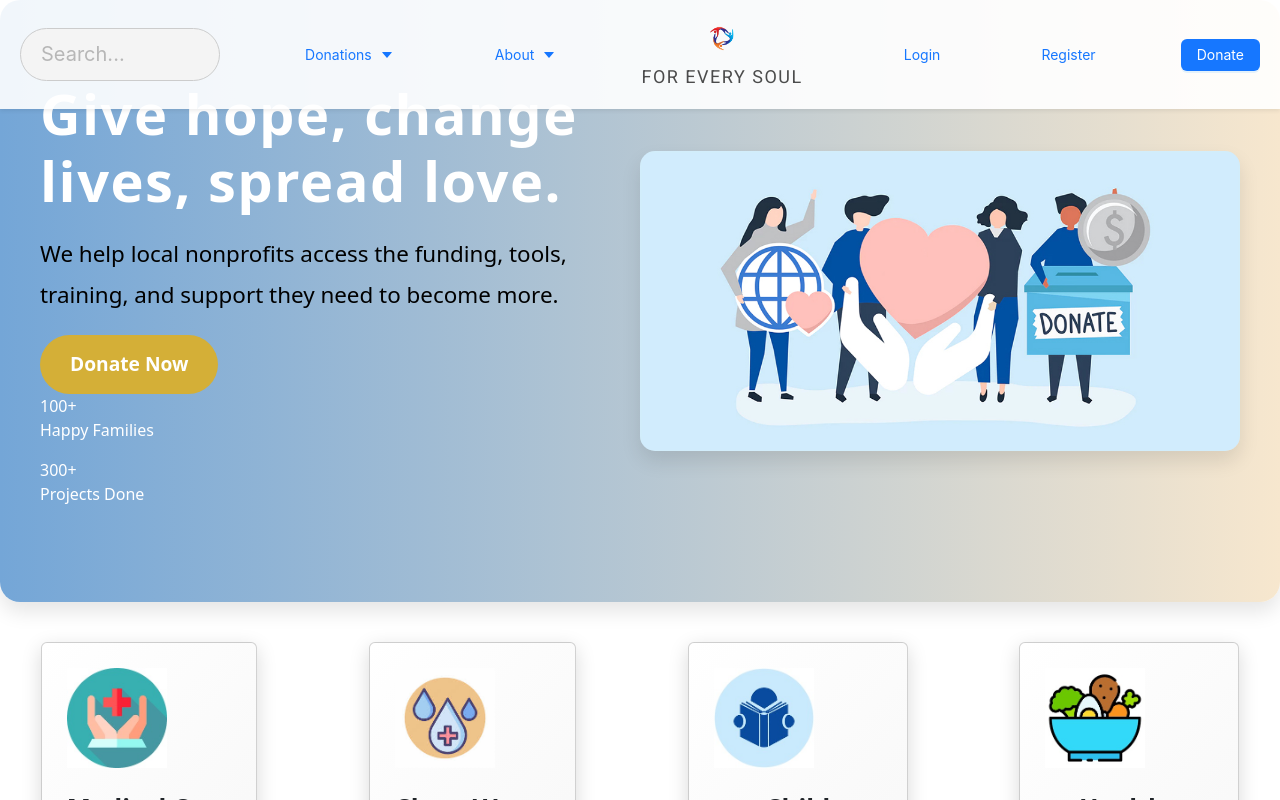
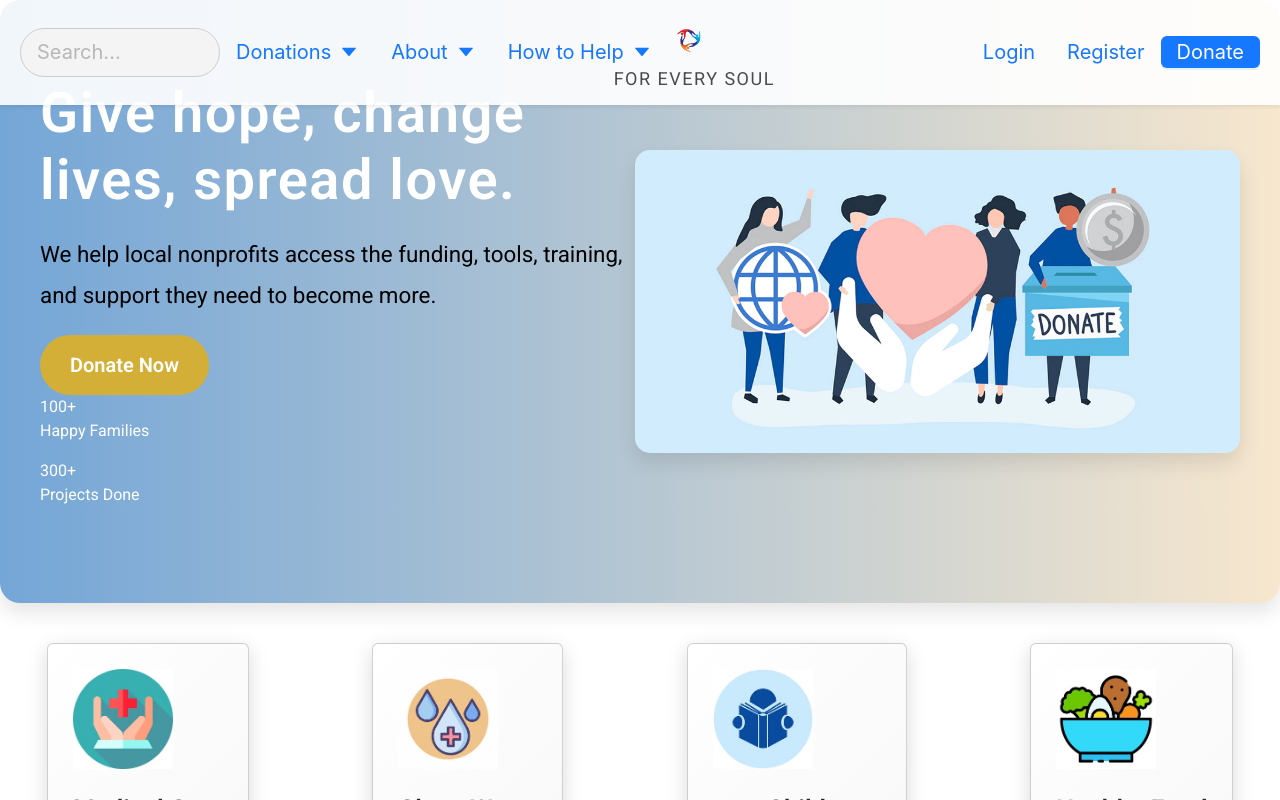
Before and after one commit to Subah-Zarin/FOR-EVERY-SOUL, a React (Create React App) app in the folder frontend/: page / in a window 1280 px wide. Shown: the top 800 px of the page. Built offline with nearby package versions, Linux system fonts and the light colour scheme.

Commit message:
Nav Bar edited

```diff
--- a/frontend/src/components/NavBar.js
+++ b/frontend/src/components/NavBar.js
@@ -14,30 +14,111 @@ const NavBar = () => {
   const handleRegisterClick = () => navigate('/register');
   const handleDonateClick = () => navigate('/donate');
 
+  const [donationsOpen, setDonationsOpen] = React.useState(false);
+  const [aboutOpen, setAboutOpen] = React.useState(false);
+  const [helpOpen, setHelpOpen] = React.useState(false);
+
+  const handleDropdownVisibility = (dropdown) => {
+    switch (dropdown) {
+      case 'donations':
+        setDonationsOpen(!donationsOpen);
+        break;
+      case 'about':
+        setAboutOpen(!aboutOpen);
+        break;
+      case 'help':
+        setHelpOpen(!helpOpen);
+        break;
+      default:
+        break;
+    }
+  };
+
   const donationsMenu = (
-    <Menu>
-      <Menu.Item key='1'>
-        <Link to='/medical'>Medical</Link>
+    <Menu
+      theme="dark"
+      style={{
+        borderRadius: '12px',
+        boxShadow: '0 4px 15px rgba(0, 0, 0, 0.1)',
+        padding: '10px',
+        backgroundColor: '#fff',
+      }}
+    >
+      <Menu.Item key="1" style={menuItemStyle}>
+        <Link to="/medical" style={menuLinkStyle}>
+          Medical
+        </Link>
       </Menu.Item>
-      <Menu.Item key='2'>
-        <Link to='/education'>Education</Link>
+      <Menu.Item key="2" style={menuItemStyle}>
+        <Link to="/education" style={menuLinkStyle}>
+          Education
+        </Link>
       </Menu.Item>
-      <Menu.Item key='3'>
-        <Link to='/disaster-relief'>Disaster Relief</Link>
+      <Menu.Item key="3" style={menuItemStyle}>
+        <Link to="/disaster-relief" style={menuLinkStyle}>
+          Disaster Relief
+        </Link>
       </Menu.Item>
     </Menu>
   );
 
   const aboutMenu = (
-    <Menu>
-      <Menu.Item key='1'>
-        <Link to='/our-mission'>Our Mission</Link>
+    <Menu
+      theme="dark"
+      style={{
+        borderRadius: '12px',
+        boxShadow: '0 4px 15px rgba(0, 0, 0, 0.1)',
+        padding: '10px',
+        backgroundColor: '#fff',
+      }}
+    >
+      <Menu.Item key="1" style={menuItemStyle}>
+        <Link to="/our-mission" style={menuLinkStyle}>
+          Our Mission
+        </Link>
       </Menu.Item>
-      <Menu.Item key='2'>
-        <Link to='/team'>Team</Link>
+      <Menu.Item key="2" style={menuItemStyle}>
+        <Link to="/team" style={menuLinkStyle}>
+          Team
+        </Link>
       </Menu.Item>
-      <Menu.Item key='3'>
-        <Link to='/impact'>Impact</Link>
+      <Menu.Item key="3" style={menuItemStyle}>
+        <Link to="/impact" style={menuLinkStyle}>
+          Impact
+        </Link>
+      </Menu.Item>
+    </Menu>
+  );
+
+  const helpMenu = (
+    <Menu
+      theme="dark"
+      style={{
+        borderRadius: '12px',
+        boxShadow: '0 4px 15px rgba(0, 0, 0, 0.1)',
+        padding: '10px',
+        backgroundColor: '#fff',
+      }}
+    >
+      <Menu.Item key="1" style={menuItemStyle}>
+        <Link to="/donate" style={menuLinkStyle}>
+          Donate
+        </Link>
+      </Menu.Item>
+      <Menu.Item key="2" style={menuItemStyle}>
+        <Link to="/volunteer" style={menuLinkStyle}>
+          Join as a Volunteer
+        </Link>
+      </Menu.Item>
+      <Menu.Item key="3" style={menuItemStyle}>
+        <Link to="/fundraise" style={menuLinkStyle}>
+          Fundraise
+        </Link>
+      </Menu.Item>
+      <Menu.Item key="4" style={menuItemStyle}>
+        <Link to="/share" style={menuLinkStyle}>
+          Share with Friends
+        </Link>
       </Menu.Item>
     </Menu>
   );
@@ -60,22 +141,49 @@ const NavBar = () => {
   return (
     <nav className={`navbar fixed-top shadow-sm p-2 ${scrolling ? 'scrolled' : ''}`}>
       <div className='container-fluid d-flex align-items-center justify-content-between'>
-        <Input placeholder='Search...' style={{ width: 200 }} />
+        <Input placeholder='Search...' style={{ width: 200, borderRadius: '50px', padding: '8px 16px' }} />
 
-        <Dropdown overlay={donationsMenu} trigger={['hover']}>
-          <Button type='link'>
-            Donations <CaretDownOutlined />
+        <Dropdown
+          overlay={donationsMenu}
+          trigger={['hover']}
+          onVisibleChange={() => handleDropdownVisibility('donations')}
+        >
+          <Button
+            type='link'
+            className="dropdown-button"
+          >
+            Donations <CaretDownOutlined className={donationsOpen ? 'rotate-up' : ''} />
           </Button>
         </Dropdown>
 
-        <Dropdown overlay={aboutMenu} trigger={['hover']}>
-          <Button type='link'>
-            About <CaretDownOutlined />
+        <Dropdown
+          overlay={aboutMenu}
+          trigger={['hover']}
+          onVisibleChange={() => handleDropdownVisibility('about')}
+        >
+          <Button
+            type='link'
+            className="dropdown-button"
+          >
+            About <CaretDownOutlined className={aboutOpen ? 'rotate-up' : ''} />
+          </Button>
+        </Dropdown>
+
+        <Dropdown
+          overlay={helpMenu}
+          trigger={['hover']}
+          onVisibleChange={() => handleDropdownVisibility('help')}
+        >
+          <Button
+            type='link'
+            className="dropdown-button"
+          >
+            How to Help <CaretDownOutlined className={helpOpen ? 'rotate-up' : ''} />
           </Button>
         </Dropdown>
 
         <Link className='navbar-brand' to='/'>
-          <img src={logo} alt='Logo' style={{ height: '50px' }} />
+          <img src={logo} alt='Logo' style={{ height: '50px', marginRight: '10px' }} />
           <div className='tagline'>FOR EVERY SOUL</div>
         </Link>
 
@@ -87,4 +195,17 @@ const NavBar = () => {
   );
 };
 
+const menuItemStyle = {
+  borderRadius: '8px',
+  marginBottom: '8px',
+  transition: 'background-color 0.3s ease',
+};
+
+const menuLinkStyle = {
+  color: '#1890ff',
+  fontWeight: 'bold',
+  textDecoration: 'none',
+  transition: 'color 0.3s ease',
+};
+
 export default NavBar;
--- a/frontend/src/styles/NavBar.css
+++ b/frontend/src/styles/NavBar.css
@@ -1,5 +1,5 @@
-body {
-    font-family: 'Roboto', sans-serif;
+html, body {
+    font-family: 'Roboto', sans-serif !important;
 }
 
 .navbar {
@@ -9,37 +9,50 @@ body {
     right: 0;
     width: 100%;
     z-index: 1000;
-    transition: background-color 0.3s ease, top 0.3s ease, box-shadow 0.3s ease;
-    font-family: 'Roboto', sans-serif;
-    padding: 1.25rem 2rem;
+    transition: all 0.3s ease-in-out;
+    padding: 1.5rem 2rem;
     background-color: rgba(255, 255, 255, 0.9);
     box-shadow: 0 4px 8px rgba(0, 0, 0, 0.1);
+    display: flex;
+    justify-content: center;  /* Center the content horizontally */
+    align-items: center;
 }
 
 .navbar.scrolled {
     background-color: rgba(255, 255, 255, 1);
+    padding: 0.5rem 1.2rem;
     box-shadow: 0 6px 12px rgba(0, 0, 0, 0.2);
+    transform: translateY(-4px);
 }
 
-.container-fluid {
+.navbar .navbar-brand img {
+    height: 50px;
+    transition: height 0.3s ease-in-out;
+    margin-left: -80px;
+}
+
+.navbar.scrolled .navbar-brand img {
+    height: 35px;
+}
+
+.navbar .container-fluid {
     display: flex;
-    justify-content: space-between;
+    justify-content: center;  /* Center content within the container */
     align-items: center;
-    position: relative;
+    width: 100%;
 }
 
 .navbar-brand {
-    font-size: 32px;
+    font-size: 32px !important;
     font-weight: 600;
     color: #2d2d2d;
     text-decoration: none;
     letter-spacing: 1.5px;
     text-transform: uppercase;
     transition: color 0.3s ease;
-    margin-bottom: 6px;
-    display: flex;
-    flex-direction: column;
-    align-items: center;
+    text-align: center;
+    flex: 1;
+    margin-left: -150px;
 }
 
 .navbar-brand .tagline {
@@ -49,6 +62,13 @@ body {
     text-transform: uppercase;
     letter-spacing: 1.5px;
     opacity: 0.85;
+    text-align: center;
+    margin-left: -80px;
+}
+
+.navbar .left-section,
+.navbar .right-section {
+    display: none;  /* Hide left and right sections for centering */
 }
 
 .navbar-brand:hover {
@@ -76,13 +96,14 @@ body {
 }
 
 button {
-    font-size: 20px;
+    font-size: 20px !important;
     font-weight: 600;
     color: #2d2d2d;
     background-color: transparent;
     border: 2px solid transparent;
     padding: 14px 24px;
     border-radius: 35px;
+    margin-right: 10px;  /* Adds gap between buttons */
     transition: transform 0.3s ease, background-color 0.3s ease, border-color 0.3s ease;
 }
 
@@ -139,6 +160,81 @@ button:focus {
     transition: opacity 0.3s ease, visibility 0s ease 0s;
 }
 
+/* General Menu Styles */
+.ant-menu {
+    background-color: #ffffff !important;
+    border-radius: 8px;
+    box-shadow: 0 4px 8px rgba(0, 0, 0, 0.1);
+    padding: 10px;
+    width: 250px;
+}
+
+.rotate-up {
+    transform: rotate(180deg); /* Rotate the caret icon */
+    transition: transform 0.3s ease-in-out; /* Smooth rotation */
+  }
+
+.ant-menu-item {
+    border-radius: 8px;
+    margin-bottom: 8px;
+    transition: background-color 0.3s ease, color 0.3s ease;
+}
+
+.ant-menu-item:hover {
+    background-color: #1890ff;
+    color: white;
+}
+
+/* Menu Item Link Styles */
+.ant-menu-item a {
+    color: #1890ff !important;
+    font-weight: bold;
+    text-decoration: none;
+    transition: color 0.3s ease;
+}
+
+/* Hover effect for links */
+.ant-menu-item a:hover {
+    color: #fff !important;
+}
+
+/* Submenu Styles */
+.ant-menu-submenu {
+    background-color: #f5f5f5;
+    border-radius: 8px;
+}
+
+.ant-menu-submenu-title {
+    font-weight: bold;
+    color: #1890ff;
+}
+
+.ant-menu-submenu-title:hover {
+    color: white;
+}
+
+/* Menu Divider */
+.ant-menu-horizontal .ant-menu-item-divider {
+    background-color: #d9d9d9;
+}
+
+/* Active/Selected Item */
+.ant-menu-item-selected {
+    background-color: #1890ff;
+    color: white;
+}
+
+/* Dropdown Menu Styles */
+.ant-dropdown-menu {
+    border-radius: 8px;
+    box-shadow: 0 4px 8px rgba(0, 0, 0, 0.1);
+}
+
+/* Style for disabled items */
+.ant-menu-item-disabled {
+    color: #d9d9d9;
+}
+
 @media (max-width: 768px) {
     .navbar-brand {
         font-size: 28px;
@@ -156,4 +252,9 @@ button:focus {
     .navbar input {
         width: 200px;
     }
+
+    .navbar .left-section,
+    .navbar .right-section {
+        display: none;  /* Hide left and right sections for centering */
+    }
 }
```
